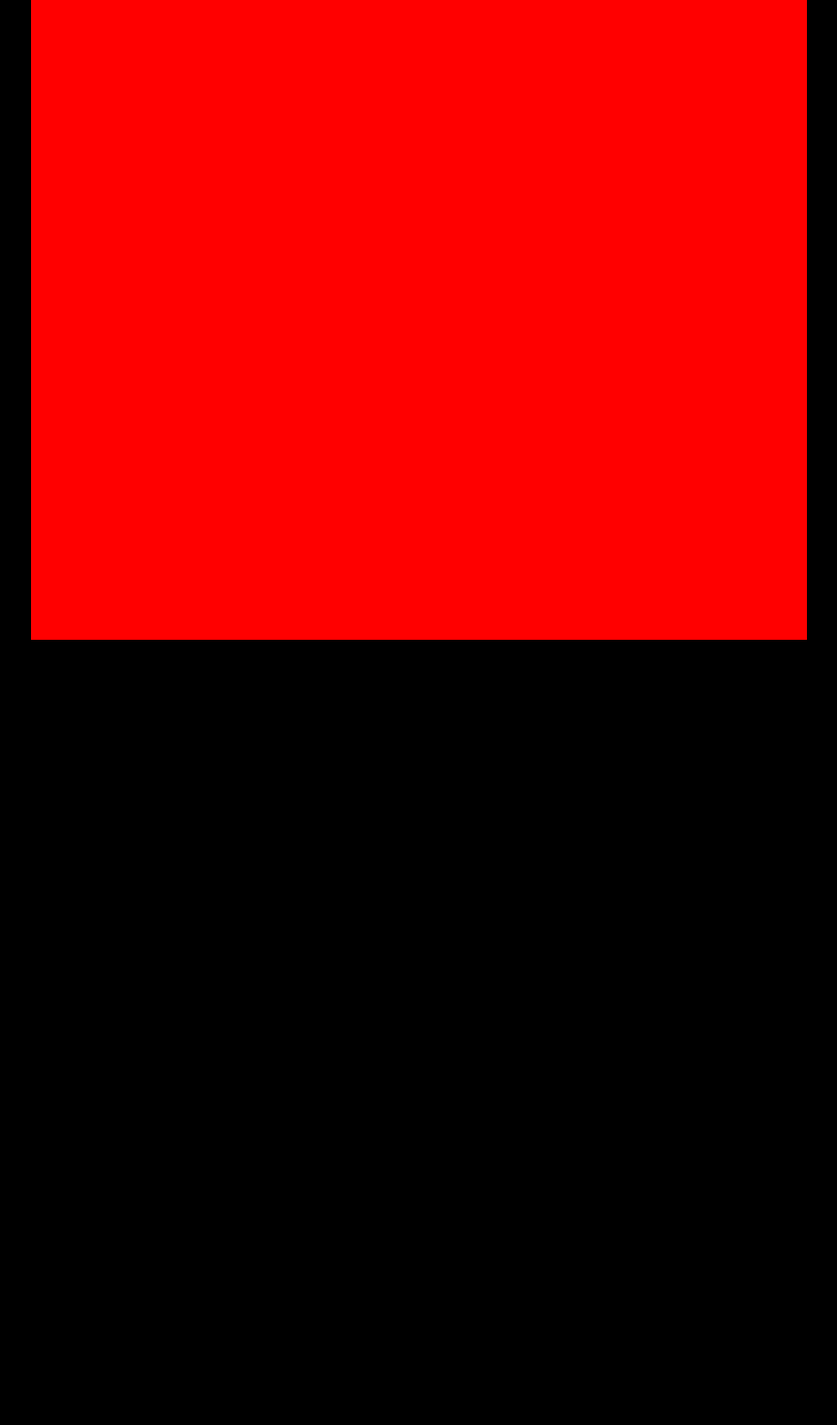
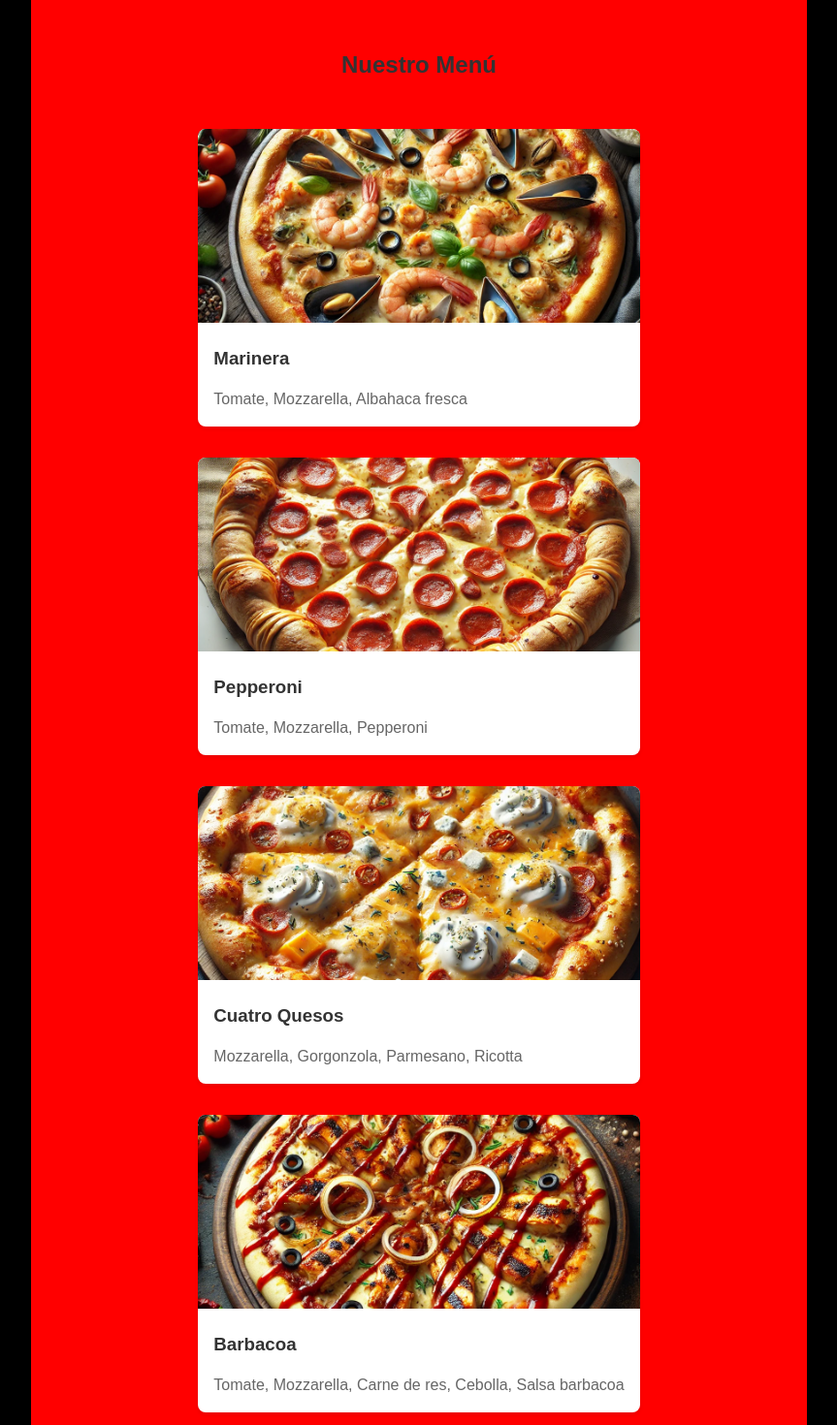
Before and after one commit to Magupe09/sintenedorReact, a React (Vite) app: page / in a window 1280 px wide. Shown: the part 140-1610 px from the top of the page at 97% size, without its empty margins (208-1071 px from the left). Before the commit the page ends 800 px from the top, so only its background shows below. Built offline with nearby package versions, Linux system fonts and the light colour scheme; grey boxes are pictures that could not be loaded.

Commit message:
Componente Menu

```diff
--- a/src/Home/index.jsx
+++ b/src/Home/index.jsx
@@ -1,9 +1,11 @@
 import Navbar from '../components/Navbar';
+import Menu from '../components/Menu';
 
 function Home() {
   return (
     <div>
       <Navbar/>
+      <Menu/>
       {/* ... */}
     </div>
   );
--- /dev/null
+++ b/src/components/Menu/index.jsx
@@ -0,0 +1,25 @@
+import React from 'react';
+import './style.css';
+import { getPizzasArray } from '../../data/pizzasData';
+
+function Menu() {
+    const pizzas = getPizzasArray();
+    return (
+        <section className="menu-section">
+            <h2>Nuestro Menú</h2>
+            <div className="menu-grid">
+                {pizzas.map((pizza)=>{
+                    return(
+                        <div className="pizza-card" key={pizza.id}>
+                            <img src={pizza.imagen} alt={pizza.nombre} />
+                            <h3>{pizza.nombre}</h3>
+                            <p>{pizza.ingredientes.join(', ')}</p>
+                        </div>
+                    )
+                })}
+            </div>
+        </section>
+    );
+}
+
+export default Menu;
--- /dev/null
+++ b/src/components/Menu/style.css
@@ -0,0 +1,48 @@
+.menu-section {
+    padding: 2rem;
+    max-width: 1200px;
+    margin: 0 auto;
+}
+
+.menu-section h2 {
+    text-align: center;
+    margin-bottom: 2rem;
+    color: #333;
+}
+
+.menu-grid {
+    display: grid;
+    grid-template-columns: repeat(auto-fit, minmax(250px, 1fr));
+    gap: 2rem;
+    padding: 1rem;
+}
+
+.pizza-card {
+    background: white;
+    border-radius: 8px;
+    box-shadow: 0 2px 4px rgba(0, 0, 0, 0.1);
+    overflow: hidden;
+    transition: transform 0.3s ease;
+}
+
+.pizza-card:hover {
+    transform: translateY(-5px);
+}
+
+.pizza-card img {
+    width: 100%;
+    height: 200px;
+    object-fit: cover;
+}
+
+.pizza-card h3 {
+    padding: 1rem;
+    margin: 0;
+    color: #333;
+}
+
+.pizza-card p {
+    padding: 0 1rem 1rem;
+    margin: 0;
+    color: #666;
+}
--- a/src/components/Navbar/index.jsx
+++ b/src/components/Navbar/index.jsx
@@ -5,32 +5,23 @@ import './style.css';
 
 function Navbar() {
     const [menuVisible, setMenuVisible] = useState(false);
-    console.log("Estado menuVisible:", menuVisible);
-    console.log("Clases que se aplicarán:", `nav ${menuVisible ? 'oculto' : ''}`);
-
-
     return (
         <header className="header">
             <div className='contenedor-video'>
                 <video className='video' src={video} autoPlay loop muted></video>
             </div>
             <nav className='menu'>
-                <ul className={`nav ${!menuVisible ? 'oculto' : ''}`}
-                onClick={() => console.log("Clases actuales:", `nav ${menuVisible ? 'oculto' : ''}`)}>
+                <ul className={`nav ${menuVisible ? 'oculto' : ''}`}>
                     <li><a href="#home">Home</a></li>
                     <li><a href="#menu">Menù</a></li>
                     <li><a href="#carrito">
                         <svg className='carrito-icono' xmlns="http://www.w3.org/2000/svg" viewBox="0 0 576 512"><path d="M0 24C0 10.7 10.7 0 24 0L69.5 0c22 0 41.5 12.8 50.6 32l411 0c26.3 0 45.5 25 38.6 50.4l-41 152.3c-8.5 31.4-37 53.3-69.5 53.3l-288.5 0 5.4 28.5c2.2 11.3 12.1 19.5 23.6 19.5L488 336c13.3 0 24 10.7 24 24s-10.7 24-24 24l-288.3 0c-34.6 0-64.3-24.6-70.7-58.5L77.4 54.5c-.7-3.8-4-6.5-7.9-6.5L24 48C10.7 48 0 37.3 0 24zM128 464a48 48 0 1 1 96 0 48 48 0 1 1 -96 0zm336-48a48 48 0 1 1 0 96 48 48 0 1 1 0-96z" />
                             <span className="notificacion"></span>
                         </svg>
-                    </a></li>
+                        </a></li>
                     <li><a href="#contacto">Contacto</a></li>
                 </ul>
-                <button onClick={() => {
-                    console.log("Estado actual:", menuVisible);
-                    setMenuVisible(!menuVisible);
-                    console.log("Nuevo estado:", !menuVisible);
-                }} className="boton-hamburguesa">
+                <button onClick={() => setMenuVisible(!menuVisible)} className="boton-hamburguesa">
                     <span></span>
                     <span></span>
                     <span></span>
--- a/src/components/Navbar/style.css
+++ b/src/components/Navbar/style.css
@@ -20,7 +20,6 @@ body {
   margin: 0 auto;
   color: white;
   background-color: red;
-
 }
 
 a {
@@ -44,9 +43,6 @@ ol {
   width: 100%;
   height: auto;
   color: white;
-
-
-
 }
 
 .menu {
@@ -64,9 +60,9 @@ ol {
 
 .menu ul li {
   margin-bottom: 20px;
+}
 
-}
-.menu ul li:hover{
+.menu ul li:hover {
   background-color: white;
   border-radius: 10px;
 }
@@ -75,7 +71,8 @@ ol {
   color: white;
   font-size: 1.5rem;
 }
-.menu ul li a:hover{
+
+.menu ul li a:hover {
   color: black;
 }
 
@@ -84,8 +81,6 @@ ol {
   justify-content: center;
   align-items: self-end;
   gap: 20px;
-
-
 }
 
 .carrito-icono {
@@ -98,19 +93,17 @@ ol {
   fill: black;
 }
 
-.contenedor-video{
+.contenedor-video {
   margin-top: 0px;
 }
 
 .video {
-
   max-width: 100%;
   max-height: 100%;
   object-fit: cover;
-  /* o cover, dependiendo de tus necesidades */
+}
 
-}
-.boton-hamburguesa{
+.boton-hamburguesa {
   display: none;
   flex-direction: column;
   justify-content: space-between;
@@ -120,7 +113,8 @@ ol {
   padding: 8px;
   cursor: pointer;
 }
-.boton-hamburguesa span{
+
+.boton-hamburguesa span {
   display: block;
   height: 3px;
   width: 100%;
@@ -130,33 +124,35 @@ ol {
 }
 
 @media (max-width: 768px) {
-  .boton-hamburguesa{
+  .boton-hamburguesa {
     display: block;
     position: absolute;
     top: 90vh;
     right: 10px;
   }
-   .nav.oculto{
-    opacity: 0;
-    pointer-events: none;
-    display: none; /* Agregamos !important temporalmente para debugging */
 
-  }
   .nav {
     position: fixed;
     top: 0;
     left: 0;
     width: 100%;
-    background-color: rgba(0, 0, 0, 0.9); /* o el color que prefieras */
+    background-color: rgba(0, 0, 0, 0.9);
     display: flex;
     flex-direction: column;
     justify-content: space-around;
     align-items: center;
     padding: 20px;
-    height: 100vh; /* ocupa toda la altura de la pantalla */
+    height: 100vh;
     transition: opacity 0.3s ease;
     opacity: 1;
   }
+
+  .nav.oculto {
+    opacity: 0;
+    pointer-events: none;
+    display: none;
+  }
+
   .nav li {
     width: 100%;  /* Ocupa todo el ancho */
     text-align: center;  /* Centra el texto */
@@ -174,29 +170,30 @@ ol {
     width: 100%;
     padding: 10px 20px;  /* Más espacio alrededor del texto */
   }
-  .carrito-icono:hover{
+
+  .carrito-icono:hover {
     fill: black;
   }
+}
 
-}
 @media (max-width: 320px) {
-  .header{
+  .header {
     width: 100%;
+  }
 
-  }
   .contenedor-video video {
     max-width: 100%;
     height: auto;
   }
+
   .menu {
     flex-direction: column;
-    padding: 5px; /* Reduce el padding para aprovechar mejor el espacio */
+    padding: 5px;
   }
 
   .nav {
     flex-direction: column;
-    gap: 10px; /* Espaciado adecuado entre ítems */
+    gap: 10px;
     align-items: center;
   }
-
 }
--- /dev/null
+++ b/src/data/pizzasData.js
@@ -0,0 +1,73 @@
+export const pizzasData = {
+  marinera: {
+    id: 'marinera',
+    nombre: "Marinera",
+    imagen: "/src/assets/marinera.webp",
+    ingredientes: ["Tomate", "Mozzarella", "Albahaca fresca"],
+    precios: {
+      personal: 10,
+      mediana: 15,
+      familiar: 20
+    }
+  },
+  pepperoni: {
+    id: 'pepperoni',
+    nombre: "Pepperoni",
+    imagen: "/src/assets/peperoni.webp",
+    ingredientes: ["Tomate", "Mozzarella", "Pepperoni"],
+    precios: {
+      personal: 10,
+      mediana: 15,
+      familiar: 20
+    }
+  },
+  quesos: {
+    id: 'quesos',
+    nombre: "Cuatro Quesos",
+    imagen: "/src/assets/cuatro-quesos.webp",
+    ingredientes: ["Mozzarella", "Gorgonzola", "Parmesano", "Ricotta"],
+    precios: {
+      personal: 10,
+      mediana: 15,
+      familiar: 20
+    }
+  },
+  barbacoa: {
+    id: 'barbacoa',
+    nombre: "Barbacoa",
+    imagen: "/src/assets/barbacoa.webp",
+    ingredientes: ["Tomate", "Mozzarella", "Carne de res", "Cebolla", "Salsa barbacoa"],
+    precios: {
+      personal: 10,
+      mediana: 15,
+      familiar: 20
+    }
+  },
+  hawaiana: {
+    id: 'hawaiana',
+    nombre: "Hawaiana",
+    imagen: "/src/assets/hawaina.webp",
+    ingredientes: ["Tomate", "Mozzarella", "Jamón", "Piña"],
+    precios: {
+      personal: 10,
+      mediana: 15,
+      familiar: 20
+    }
+  },
+  vegetariana: {
+    id: 'vegetariana',
+    nombre: "Vegetariana",
+    imagen: "/src/assets/vegetariana.webp",
+    ingredientes: ["Pimientos", "Champiñones", "Cebolla", "Aceitunas"],
+    precios: {
+      personal: 10,
+      mediana: 15,
+      familiar: 20
+    }
+  }
+};
+
+// Función auxiliar para convertir el objeto en array
+export const getPizzasArray = () => {
+  return Object.values(pizzasData);
+};
```
